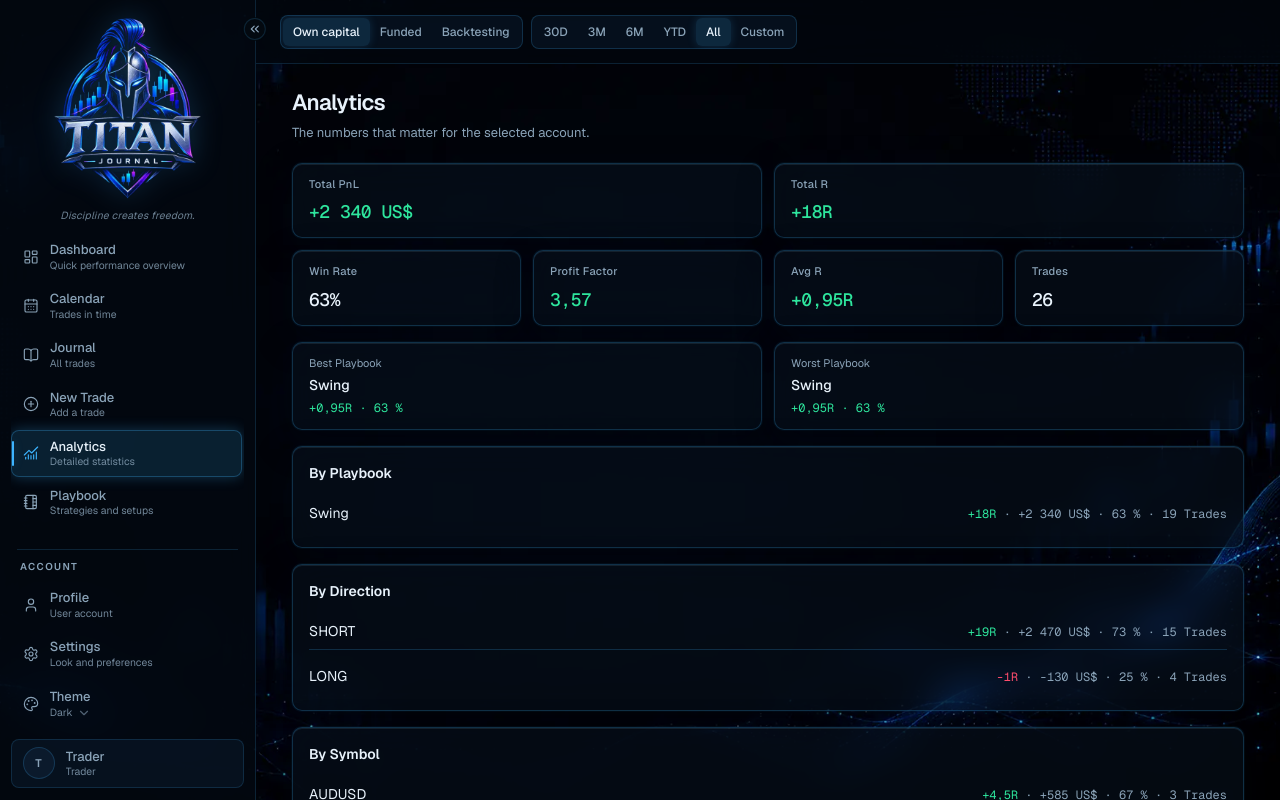
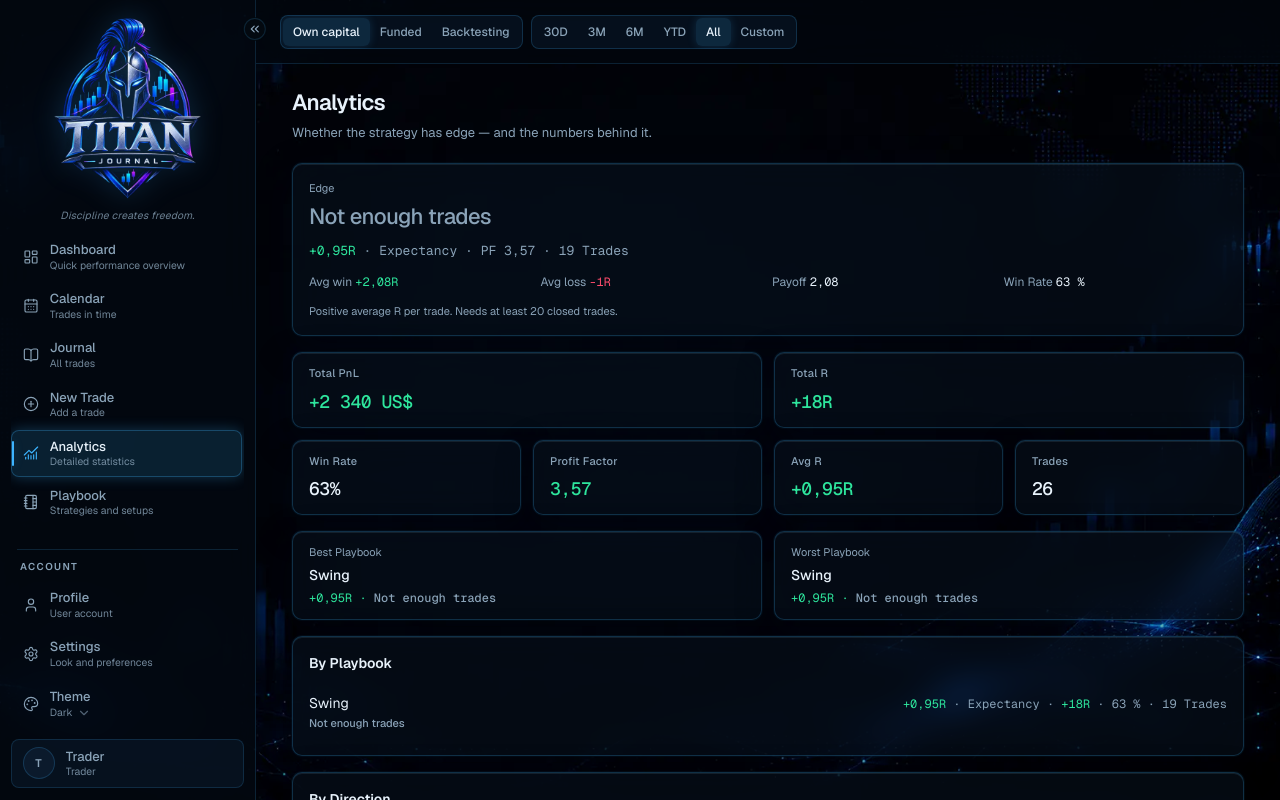
Before and after one commit to dersi128/titan-cot, a Next.js app in the folder titan-journal/: page /analytics in a window 1280 px wide. Shown: the top 800 px of the page. Built offline with nearby package versions, Linux system fonts and the light colour scheme.

Commit message:
Add strategy edge stats from expectancy.
Show whether a playbook has edge (positive average R, 20+ closed trades) on Analytics and Playbook.

Co-authored-by: dersi128 <dersi128@users.noreply.github.com>

```diff
--- a/titan-journal/components/analytics/analytics-page.tsx
+++ b/titan-journal/components/analytics/analytics-page.tsx
@@ -2,20 +2,38 @@
 
 import { useMemo } from "react"
 
+import { EdgeBadge, edgeHint } from "@/components/analytics/edge-badge"
 import { KpiCards } from "@/components/dashboard/kpi-cards"
 import { PageFrame, PageHeader } from "@/components/layout/page-header"
 import { useScopedTrades } from "@/components/layout/use-scoped-trades"
+import { useWorkspace } from "@/components/layout/workspace-provider"
 import {
+  accountEdge,
   bestAndWorstPlaybook,
   statsByDirection,
   statsByPlaybook,
   statsBySymbol,
   type GroupStats,
 } from "@/lib/analytics"
-import { formatPercent, formatSignedR, formatSignedUsd, signedClassName } from "@/lib/format"
+import {
+  formatNumber,
+  formatPercent,
+  formatSignedR,
+  signedClassName,
+} from "@/lib/format"
 import { useLabels } from "@/lib/use-labels"
 
-function GroupTable({ title, rows }: { title: string; rows: GroupStats[] }) {
+function GroupTable({
+  title,
+  rows,
+  names,
+  showEdge = false,
+}: {
+  title: string
+  rows: GroupStats[]
+  names?: Record<string, string>
+  showEdge?: boolean
+}) {
   const { copy } = useLabels()
   return (
     <section className="titan-glass rounded-[10px] p-4">
@@ -29,13 +47,24 @@ function GroupTable({ title, rows }: { title: string; rows: GroupStats[] }) {
               key={row.key}
               className="flex flex-wrap items-baseline justify-between gap-2 border-b border-border py-2 last:border-0"
             >
-              <p className="text-sm">{row.key}</p>
+              <div className="min-w-0">
+                <p className="text-sm">{names?.[row.key] ?? row.key}</p>
+                {showEdge ? (
+                  <p className="mt-0.5 text-[11px]">
+                    <EdgeBadge edge={row.edge} />
+                  </p>
+                ) : null}
+              </div>
               <p className="font-mono text-[12px] text-muted-foreground">
+                <span className={signedClassName(row.averageR)}>
+                  {formatSignedR(row.averageR)}
+                </span>
+                {" · "}
+                {copy.analytics.expectancy}
+                {" · "}
                 <span className={signedClassName(row.totalR)}>
                   {formatSignedR(row.totalR)}
                 </span>
-                {" · "}
-                {formatSignedUsd(row.netPnl)}
                 {" · "}
                 {formatPercent(row.winRate)}
                 {" · "}
@@ -52,28 +81,95 @@ function GroupTable({ title, rows }: { title: string; rows: GroupStats[] }) {
 function Highlight({
   label,
   row,
+  names,
 }: {
   label: string
   row: GroupStats | null
+  names?: Record<string, string>
 }) {
   return (
     <article className="titan-kpi rounded-[10px] px-4 py-3">
       <p className="text-[11px] text-muted-foreground">{label}</p>
-      <p className="mt-1 text-sm font-medium">{row?.key ?? "—"}</p>
-      <p className={`mt-1 font-mono text-[12px] ${signedClassName(row?.totalR)}`}>
-        {formatSignedR(row?.averageR ?? null)} · {formatPercent(row?.winRate)}
+      <p className="mt-1 text-sm font-medium">
+        {row ? (names?.[row.key] ?? row.key) : "—"}
+      </p>
+      <p className={`mt-1 font-mono text-[12px] ${signedClassName(row?.averageR)}`}>
+        {formatSignedR(row?.averageR ?? null)}
+        {row ? (
+          <>
+            {" · "}
+            <EdgeBadge edge={row.edge} />
+          </>
+        ) : null}
       </p>
     </article>
   )
 }
 
+function EdgeCard({ stats }: { stats: GroupStats }) {
+  const { copy } = useLabels()
+  if (stats.trades === 0) {
+    return (
+      <section className="titan-glass rounded-[10px] p-4">
+        <h2 className="text-sm font-semibold">{copy.analytics.edge}</h2>
+        <p className="mt-2 text-sm text-muted-foreground">{copy.analytics.empty}</p>
+      </section>
+    )
+  }
+
+  return (
+    <section className="titan-glass rounded-[10px] p-4">
+      <p className="text-[11px] text-muted-foreground">{copy.analytics.edge}</p>
+      <p className="mt-1 text-[22px] font-semibold tracking-tight">
+        <EdgeBadge edge={stats.edge} className="text-[22px]" />
+      </p>
+      <p className="mt-2 font-mono text-[13px] text-muted-foreground">
+        <span className={signedClassName(stats.averageR)}>
+          {formatSignedR(stats.averageR)}
+        </span>
+        {" · "}
+        {copy.analytics.expectancy}
+        {" · "}
+        PF {formatNumber(stats.profitFactor)}
+        {" · "}
+        {stats.trades} {copy.analytics.trades}
+      </p>
+      <div className="mt-3 grid grid-cols-2 gap-2 text-[12px] sm:grid-cols-4">
+        <p>
+          <span className="text-muted-foreground">{copy.analytics.avgWin}</span>{" "}
+          <span className="font-mono text-bull">{formatSignedR(stats.avgWinR)}</span>
+        </p>
+        <p>
+          <span className="text-muted-foreground">{copy.analytics.avgLoss}</span>{" "}
+          <span className="font-mono text-bear">{formatSignedR(stats.avgLossR)}</span>
+        </p>
+        <p>
+          <span className="text-muted-foreground">{copy.analytics.payoff}</span>{" "}
+          <span className="font-mono">{formatNumber(stats.payoff)}</span>
+        </p>
+        <p>
+          <span className="text-muted-foreground">{copy.dashboard.winRate}</span>{" "}
+          <span className="font-mono">{formatPercent(stats.winRate)}</span>
+        </p>
+      </div>
+      <p className="mt-3 text-[11px] text-muted-foreground">{edgeHint(copy)}</p>
+    </section>
+  )
+}
+
 export function AnalyticsPage() {
   const { copy } = useLabels()
+  const { playbooks } = useWorkspace()
   const { trades, stats } = useScopedTrades()
-  const playbooks = useMemo(() => statsByPlaybook(trades), [trades])
+  const edge = useMemo(() => accountEdge(trades), [trades])
+  const playbookRows = useMemo(() => statsByPlaybook(trades), [trades])
   const directions = useMemo(() => statsByDirection(trades), [trades])
   const symbols = useMemo(() => statsBySymbol(trades).slice(0, 8), [trades])
   const { best, worst } = useMemo(() => bestAndWorstPlaybook(trades), [trades])
+  const playbookNames = useMemo(
+    () => Object.fromEntries(playbooks.map((item) => [item.id, item.name])),
+    [playbooks]
+  )
 
   return (
     <PageFrame>
@@ -82,15 +178,26 @@ export function AnalyticsPage() {
         description={copy.analytics.description}
       />
       <div className="space-y-4">
+        <EdgeCard stats={edge} />
         <KpiCards stats={stats} />
         <div className="grid gap-3 sm:grid-cols-2">
           <Highlight
             label={copy.analytics.best}
             row={best}
+            names={playbookNames}
           />
-          <Highlight label={copy.analytics.worst} row={worst} />
+          <Highlight
+            label={copy.analytics.worst}
+            row={worst}
+            names={playbookNames}
+          />
         </div>
-        <GroupTable title={copy.analytics.byPlaybook} rows={playbooks} />
+        <GroupTable
+          title={copy.analytics.byPlaybook}
+          rows={playbookRows}
+          names={playbookNames}
+          showEdge
+        />
         <GroupTable title={copy.analytics.byDirection} rows={directions} />
         <GroupTable title={copy.analytics.bySymbol} rows={symbols} />
       </div>
--- /dev/null
+++ b/titan-journal/components/analytics/edge-badge.tsx
@@ -0,0 +1,43 @@
+"use client"
+
+import { EDGE_MIN_TRADES, type EdgeVerdict } from "@/lib/analytics"
+import { useLabels } from "@/lib/use-labels"
+import { cn } from "@/lib/utils"
+
+export function edgeCopy(
+  copy: ReturnType<typeof useLabels>["copy"],
+  edge: EdgeVerdict
+): string {
+  if (edge === "yes") return copy.analytics.edgeYes
+  if (edge === "no") return copy.analytics.edgeNo
+  return copy.analytics.edgeThin
+}
+
+export function EdgeBadge({
+  edge,
+  className,
+}: {
+  edge: EdgeVerdict
+  className?: string
+}) {
+  const { copy } = useLabels()
+  return (
+    <span
+      className={cn(
+        "font-medium",
+        edge === "yes"
+          ? "text-bull"
+          : edge === "no"
+            ? "text-bear"
+            : "text-muted-foreground",
+        className
+      )}
+    >
+      {edgeCopy(copy, edge)}
+    </span>
+  )
+}
+
+export function edgeHint(copy: ReturnType<typeof useLabels>["copy"]): string {
+  return copy.analytics.edgeHint.replace("{n}", String(EDGE_MIN_TRADES))
+}
--- a/titan-journal/components/dashboard/strategy-snapshot.tsx
+++ b/titan-journal/components/dashboard/strategy-snapshot.tsx
@@ -1,5 +1,7 @@
 "use client"
 
+import { EdgeBadge } from "@/components/analytics/edge-badge"
+import { useWorkspace } from "@/components/layout/workspace-provider"
 import { Card, CardContent, CardHeader, CardTitle } from "@/components/ui/card"
 import { formatSignedR, signedClassName } from "@/lib/format"
 import { bestAndWorstPlaybook } from "@/lib/analytics"
@@ -15,7 +17,9 @@ export function StrategySnapshot({
   compact?: boolean
 }) {
   const { copy } = useLabels()
+  const { playbooks } = useWorkspace()
   const { best, worst } = bestAndWorstPlaybook(trades)
+  const names = Object.fromEntries(playbooks.map((item) => [item.id, item.name]))
 
   return (
     <Card size="sm" className={compact ? "shrink-0 gap-0 py-0" : undefined}>
@@ -39,7 +43,7 @@ export function StrategySnapshot({
               {item.label}
             </p>
             <p className={compact ? "mt-0.5 truncate text-[13px] font-medium" : "mt-1 text-[13px] font-medium"}>
-              {item.row?.key ?? "—"}
+              {item.row ? names[item.row.key] ?? item.row.key : "—"}
             </p>
             <p
               className={cn(
@@ -50,6 +54,12 @@ export function StrategySnapshot({
               )}
             >
               {formatSignedR(item.row?.averageR ?? null)} {copy.dashboard.expectancy}
+              {item.row ? (
+                <>
+                  {" · "}
+                  <EdgeBadge edge={item.row.edge} />
+                </>
+              ) : null}
             </p>
           </div>
         ))}
--- a/titan-journal/components/playbooks/playbook-list.tsx
+++ b/titan-journal/components/playbooks/playbook-list.tsx
@@ -2,17 +2,23 @@
 
 import Link from "next/link"
 
+import { EdgeBadge } from "@/components/analytics/edge-badge"
 import { StrategySnapshot } from "@/components/dashboard/strategy-snapshot"
 import { PageFrame, PageHeader } from "@/components/layout/page-header"
 import { useScopedTrades } from "@/components/layout/use-scoped-trades"
 import { useWorkspace } from "@/components/layout/workspace-provider"
 import { Button } from "@/components/ui/button"
+import { statsByPlaybook } from "@/lib/analytics"
+import { formatSignedR, signedClassName } from "@/lib/format"
 import { useLabels } from "@/lib/use-labels"
 
 export function PlaybookListPage() {
   const { copy } = useLabels()
   const { playbooks, savePlaybook } = useWorkspace()
   const { accountTrades } = useScopedTrades()
+  const edgeByPlaybook = Object.fromEntries(
+    statsByPlaybook(accountTrades).map((row) => [row.key, row])
+  )
 
   return (
     <PageFrame>
@@ -34,7 +40,9 @@ export function PlaybookListPage() {
         <p className="text-sm text-muted-foreground">{copy.playbook.empty}</p>
       ) : (
         <div className="grid gap-3 md:grid-cols-2 xl:grid-cols-3">
-          {playbooks.map((playbook) => (
+          {playbooks.map((playbook) => {
+            const edge = edgeByPlaybook[playbook.id] ?? edgeByPlaybook[playbook.name]
+            return (
             <article
               key={playbook.id}
               className="titan-glass rounded-[10px] p-4"
@@ -69,6 +77,15 @@ export function PlaybookListPage() {
                       ? ` · ${copy.playbook.archived}`
                       : ""}
                   </p>
+                  {edge ? (
+                    <p className="mt-1 font-mono text-[12px]">
+                      <span className={signedClassName(edge.averageR)}>
+                        {formatSignedR(edge.averageR)}
+                      </span>
+                      {" · "}
+                      <EdgeBadge edge={edge.edge} />
+                    </p>
+                  ) : null}
                 </div>
                 </div>
               </div>
@@ -94,7 +111,8 @@ export function PlaybookListPage() {
                 </Button>
               </div>
             </article>
-          ))}
+            )
+          })}
         </div>
       )}
     </PageFrame>
--- a/titan-journal/lib/analytics.ts
+++ b/titan-journal/lib/analytics.ts
@@ -1,5 +1,9 @@
 import { isRealizedTradeStatus } from "@/lib/trade-calculations"
 import type { Trade } from "@/types/trade"
+
+export const EDGE_MIN_TRADES = 20
+
+export type EdgeVerdict = "yes" | "no" | "thin"
 
 export type GroupStats = {
   key: string
@@ -8,14 +12,73 @@ export type GroupStats = {
   totalR: number
   winRate: number | null
   averageR: number | null
+  profitFactor: number | null
+  avgWinR: number | null
+  avgLossR: number | null
+  payoff: number | null
+  edge: EdgeVerdict
+}
+
+function round2(value: number): number {
+  return Math.round(value * 100) / 100
+}
+
+export function edgeVerdict(
+  trades: number,
+  expectancyR: number | null
+): EdgeVerdict {
+  if (trades < EDGE_MIN_TRADES) return "thin"
+  return (expectancyR ?? 0) > 0 ? "yes" : "no"
+}
+
+function statsFor(key: string, list: Trade[]): GroupStats {
+  const totalR = list.reduce((sum, trade) => sum + (trade.resultR ?? 0), 0)
+  const netPnl = list.reduce((sum, trade) => sum + (trade.pnl ?? 0), 0)
+  const winners = list.filter((trade) => (trade.resultR ?? 0) > 0)
+  const losers = list.filter((trade) => (trade.resultR ?? 0) < 0)
+  const decided = winners.length + losers.length
+  const grossProfit = winners.reduce((sum, trade) => sum + (trade.pnl ?? 0), 0)
+  const grossLoss = Math.abs(
+    losers.reduce((sum, trade) => sum + (trade.pnl ?? 0), 0)
+  )
+  const winR = winners.reduce((sum, trade) => sum + (trade.resultR ?? 0), 0)
+  const lossR = losers.reduce((sum, trade) => sum + (trade.resultR ?? 0), 0)
+  const avgWinR = winners.length > 0 ? winR / winners.length : null
+  const avgLossR = losers.length > 0 ? lossR / losers.length : null
+  const expectancyR = list.length > 0 ? round2(totalR / list.length) : null
+  const payoff =
+    avgWinR != null && avgLossR != null && avgLossR !== 0
+      ? avgWinR / Math.abs(avgLossR)
+      : null
+
+  return {
+    key,
+    trades: list.length,
+    netPnl: round2(netPnl),
+    totalR: round2(totalR),
+    winRate: decided > 0 ? winsRate(winners.length, decided) : null,
+    averageR: expectancyR,
+    profitFactor: grossLoss > 0 ? round2(grossProfit / grossLoss) : null,
+    avgWinR: avgWinR == null ? null : round2(avgWinR),
+    avgLossR: avgLossR == null ? null : round2(avgLossR),
+    payoff: payoff == null ? null : round2(payoff),
+    edge: edgeVerdict(list.length, expectancyR),
+  }
+}
+
+function winsRate(wins: number, decided: number): number {
+  return wins / decided
+}
+
+function realized(trades: Trade[]): Trade[] {
+  return trades.filter(
+    (trade) => isRealizedTradeStatus(trade.status) && trade.resultR != null
+  )
 }
 
 function groupStats(trades: Trade[], keyOf: (trade: Trade) => string): GroupStats[] {
-  const realized = trades.filter(
-    (trade) => isRealizedTradeStatus(trade.status) && trade.resultR != null
-  )
   const groups = new Map<string, Trade[]>()
-  for (const trade of realized) {
+  for (const trade of realized(trades)) {
     const key = keyOf(trade) || "—"
     const list = groups.get(key) ?? []
     list.push(trade)
@@ -23,26 +86,16 @@ function groupStats(trades: Trade[], keyOf: (trade: Trade) => string): GroupStat
   }
 
   return [...groups.entries()]
-    .map(([key, list]) => {
-      const totalR = list.reduce((sum, trade) => sum + (trade.resultR ?? 0), 0)
-      const netPnl = list.reduce((sum, trade) => sum + (trade.pnl ?? 0), 0)
-      const wins = list.filter((trade) => (trade.resultR ?? 0) > 0).length
-      const losses = list.filter((trade) => (trade.resultR ?? 0) < 0).length
-      const decided = wins + losses
-      return {
-        key,
-        trades: list.length,
-        netPnl,
-        totalR,
-        winRate: decided > 0 ? wins / decided : null,
-        averageR: list.length > 0 ? totalR / list.length : null,
-      }
-    })
+    .map(([key, list]) => statsFor(key, list))
     .sort((a, b) => b.totalR - a.totalR)
 }
 
+export function accountEdge(trades: Trade[]): GroupStats {
+  return statsFor("all", realized(trades))
+}
+
 export function statsByPlaybook(trades: Trade[]): GroupStats[] {
-  return groupStats(trades, (trade) => trade.strategy)
+  return groupStats(trades, (trade) => trade.playbookId || trade.strategy)
 }
 
 export function statsByDirection(trades: Trade[]): GroupStats[] {
--- a/titan-journal/lib/labels.ts
+++ b/titan-journal/lib/labels.ts
@@ -218,7 +218,7 @@ export const copyEn = {
 
   analytics: {
     title: "Analytics",
-    description: "The numbers that matter for the selected account.",
+    description: "Whether the strategy has edge — and the numbers behind it.",
     byPlaybook: "By Playbook",
     byDirection: "By Direction",
     bySymbol: "By Symbol",
@@ -226,6 +226,15 @@ export const copyEn = {
     worst: "Worst Playbook",
     trades: "Trades",
     empty: "Close a few trades to see analytics.",
+    edge: "Edge",
+    edgeYes: "Has edge",
+    edgeNo: "No edge",
+    edgeThin: "Not enough trades",
+    edgeHint: "Positive average R per trade. Needs at least {n} closed trades.",
+    expectancy: "Expectancy",
+    payoff: "Payoff",
+    avgWin: "Avg win",
+    avgLoss: "Avg loss",
   },
 
   playbook: {
@@ -528,7 +537,7 @@ export const copyCs: Copy = {
 
   analytics: {
     title: "Analýzy",
-    description: "Čísla, na kterých u vybraného účtu záleží.",
+    description: "Jestli má strategie edge — a čísla k tomu.",
     byPlaybook: "Podle playbooku",
     byDirection: "Podle směru",
     bySymbol: "Podle symbolu",
@@ -536,6 +545,15 @@ export const copyCs: Copy = {
     worst: "Nejhorší playbook",
     trades: "obchodů",
     empty: "Uzavři pár obchodů, aby se zobrazily analýzy.",
+    edge: "Edge",
+    edgeYes: "Má edge",
+    edgeNo: "Nemá edge",
+    edgeThin: "Málo obchodů",
+    edgeHint: "Kladné průměrné R na obchod. Potřeba aspoň {n} uzavřených obchodů.",
+    expectancy: "Expectancy",
+    payoff: "Payoff",
+    avgWin: "Průměrný zisk",
+    avgLoss: "Průměrná ztráta",
   },
 
   playbook: {
```
Also changed, not shown: 2 other files (tests, documents, lock files or other folders).
